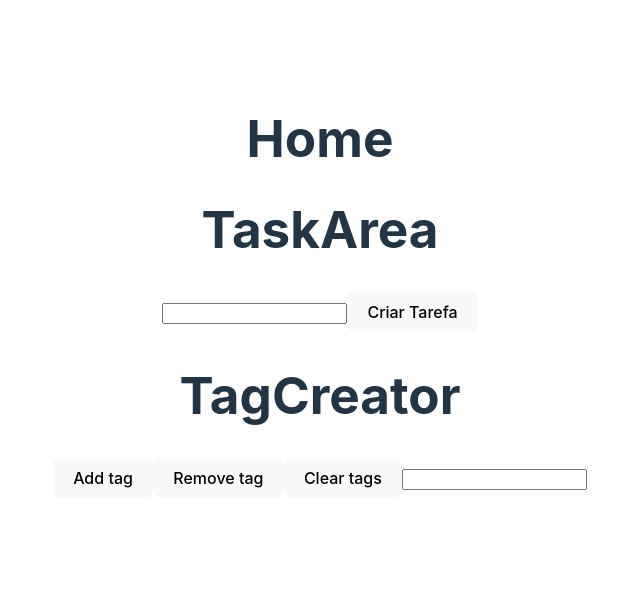
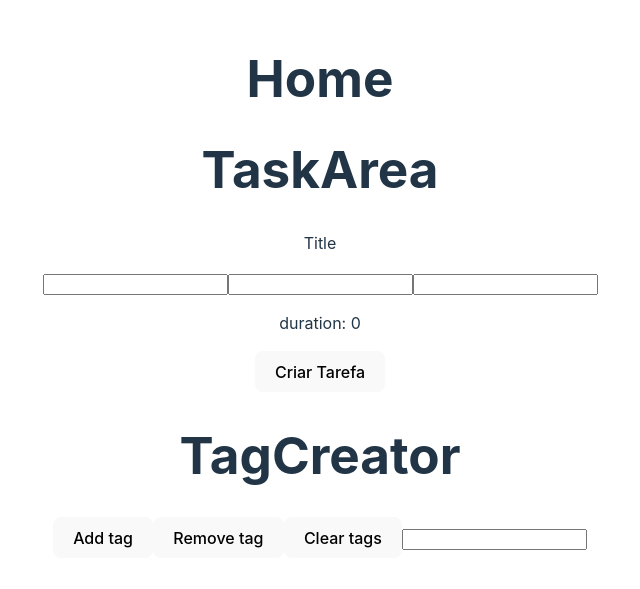
Before and after one commit to andreapmacedo/t-schedule, a React (Vite) app: page / in a window 1280 px wide. Shown: the part 113-702 px from the top of the page, without its empty margins (320-960 px from the left). Built offline with nearby package versions, Linux system fonts and the light colour scheme.

Commit message:
feat: Implementa função de manipulação de entradas.

```diff
--- a/src/components/TaskArea.jsx
+++ b/src/components/TaskArea.jsx
@@ -3,13 +3,8 @@ import TaskComponent from "./TaskComponent";
 import { schedule } from '../data/schedule';
 
 export default function TaskArea() {
-  console.log("schedule", schedule);
-  console.log("schedule.title", schedule.title);
   const [task, setTask] = useState(schedule);
   const [tasks, setTasks] = useState([]);
-
-  console.log("task", task);
-  console.log("task.title", task.title);
 
   const getLocalStorage = () => {
     console.log("getLocalStorage->tasks");
@@ -29,7 +24,6 @@ export default function TaskArea() {
 
 
   const createTask = () => {
-    // const nextTask = tasks.length + 1;
     const nextTask = { ...task, id: tasks.length + 1}
     console.log("nextTask", nextTask);
     console.log("Criando Tarefa");
@@ -56,17 +50,31 @@ export default function TaskArea() {
     setTasks(getLocalStorage());
   }, []);
 
+  const timeUpdate = () => {
+    const durarion = task.timeEnd - task.timeStart;
+    setTask({ ...task, duration: durarion });
+  };
+
+  useEffect(() => {
+    timeUpdate();
+  }, [task.timeStart, task.timeEnd]);
+
   const handleTaskChange = ({target}) => {
     const { value, name } = target;
-    if (name === 'title') {
-      setTask({...task, title: value });
-    }
+    // if (name === 'title') {
+    //   setTask({...task, title: value });
+    // }
+    setTask({...task, [name]: value });
   };
 
   return (
     <>
       <h1>TaskArea</h1>
+      <p>Title</p>
       <input name="title" type="text" onChange={handleTaskChange} value={task.title}/>
+      <input name="timeStart" type="text" onChange={handleTaskChange} value={task.timeStart}/>
+      <input name="timeEnd" type="text" onChange={handleTaskChange} value={task.timeEnd}/>
+      <p>duration: {task.duration}</p>
       <button onClick={() => createTask()}>Criar Tarefa</button>
       <div>
         {tasks.map((index) => (
--- a/src/data/schedule.js
+++ b/src/data/schedule.js
@@ -1,8 +1,7 @@
 export const schedule = {
   tags : [],
   title : '',
-  description : '',
-  duration : '',
   timeStart : '',
   timeEnd : '',
+  duration : '',
 }
```
